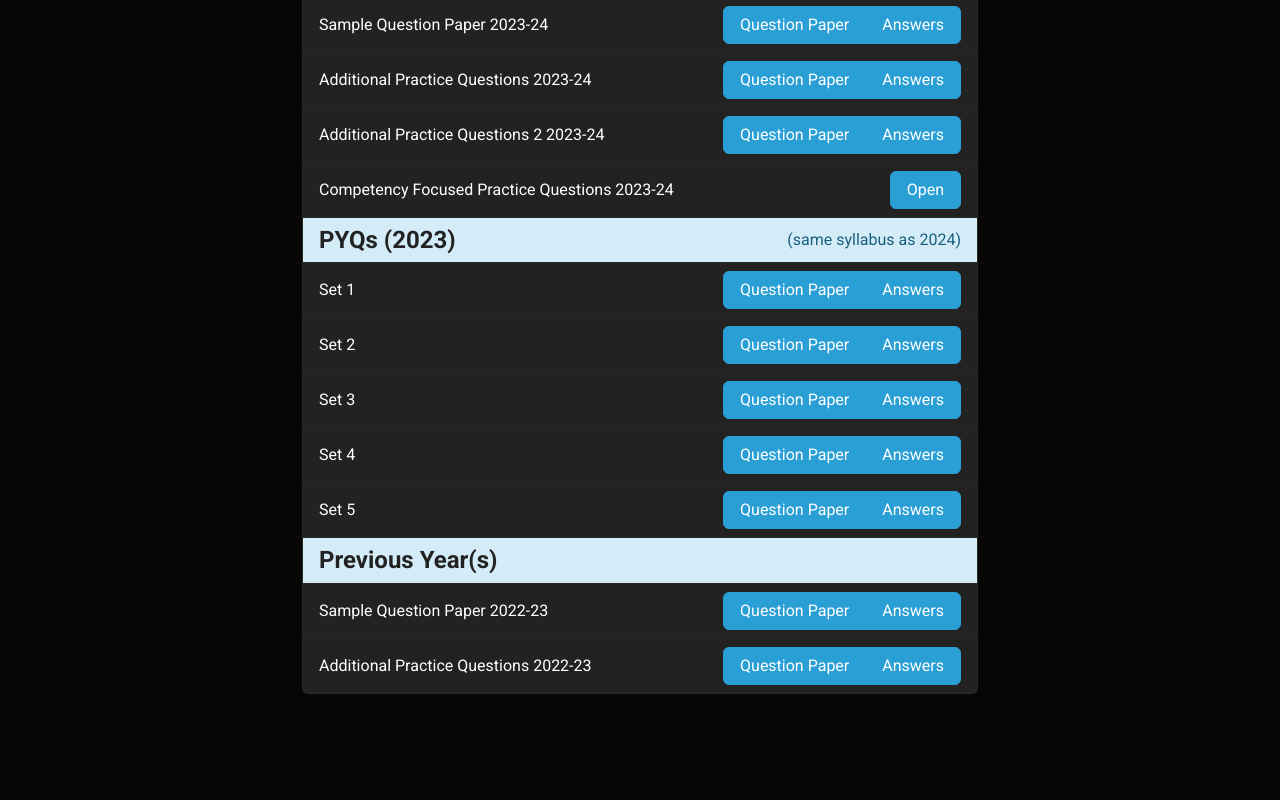
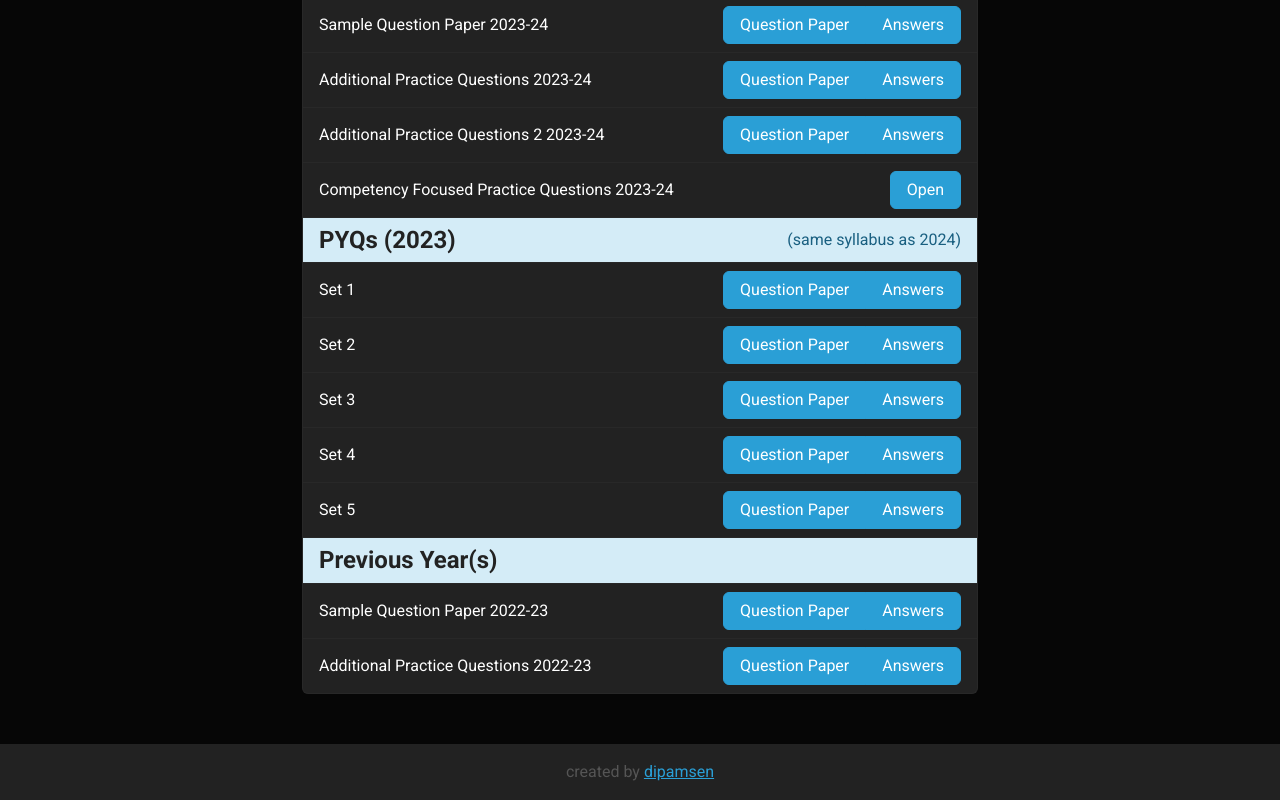
Before and after one commit to dipamsen/cbseres, a React (Vite) app: page / in a window 1280 px wide. Shown: the part 307-1107 px from the top of the page. Built offline with nearby package versions, Linux system fonts and the light colour scheme.

Commit message:
Update footer in App.jsx

```diff
--- a/src/App.jsx
+++ b/src/App.jsx
@@ -227,7 +227,22 @@ function App() {
           (with sample assessment items)
         </p>*/}
       </div>
-      <div style={{ height: "100px" }}></div>
+      <div style={{ height: "50px" }}></div>
+      {/* footer (created by dipamsen) */}
+      <footer className="footer mt-auto py-3 bg-light">
+        <div className="container text-center">
+          <span className="text-muted">
+            created by{" "}
+            <a
+              href="https://github.com/dipamsen"
+              target="_blank"
+              rel="noreferrer"
+            >
+              dipamsen
+            </a>
+          </span>
+        </div>
+      </footer>
     </div>
   );
 }
```
